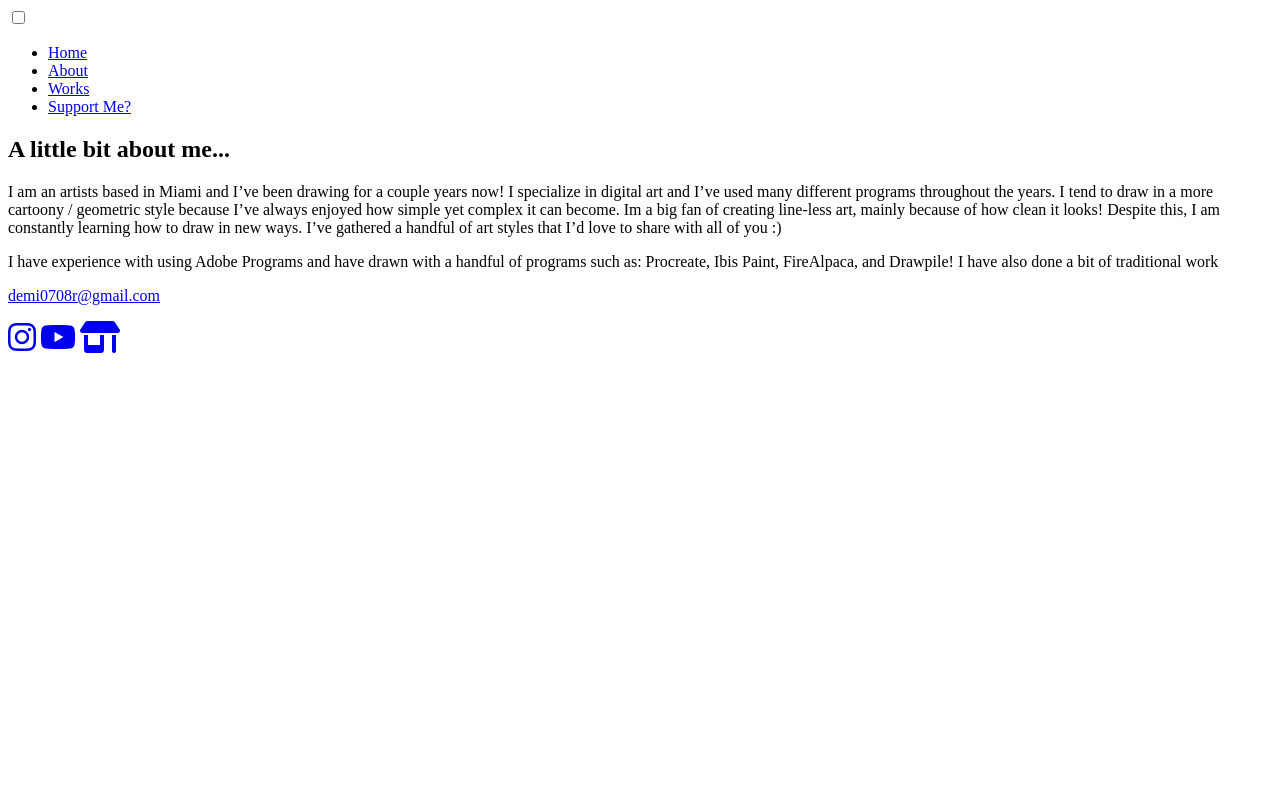
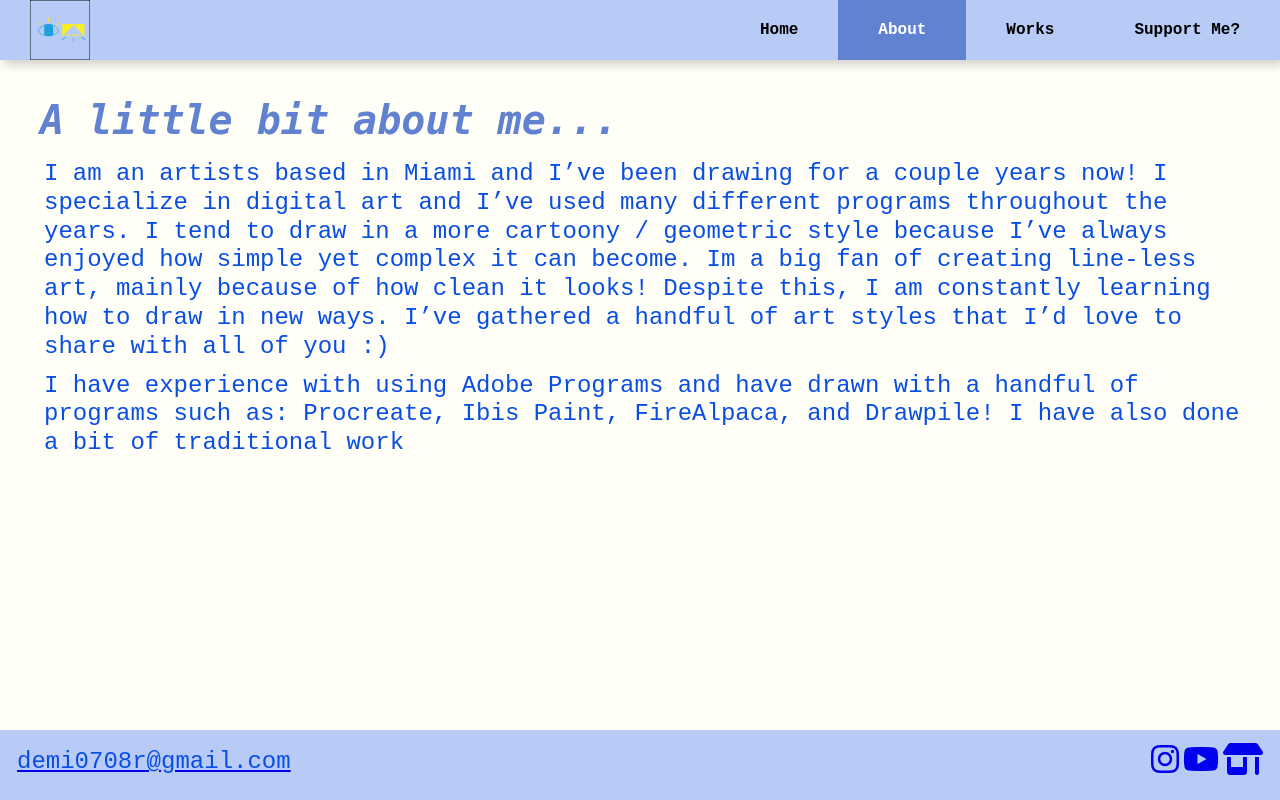
Before and after one commit to YourdudeQ/beetle-website, a plain HTML site: page about.html in a window 1280 px wide. Drawn offline with Linux system fonts and the light colour scheme; the site is published under a folder, as on GitHub Pages, so addresses that start at the root find nothing; some icons are missing; files whose address does not match are found by name; a web font is replaced by a local one.

Commit message:
Update about.html

```diff
--- a/about.html
+++ b/about.html
@@ -6,7 +6,7 @@
     <meta name="viewport" content="width=device-width, initial-scale=1.0">
         <title> About Me</title>
         <!-- CSS -->
-        <link type="text/css" rel="stylesheet" href="/css/style.css">
+        <link type="text/css" rel="stylesheet" href="css/style.css">
         <link rel="preconnect" href="https://fonts.googleapis.com">
         <link rel="preconnect" href="https://fonts.gstatic.com" crossorigin>
         <link href="https://fonts.googleapis.com/css2?family=Tomorrow:ital,wght@1,600&display=swap" rel="stylesheet">
```
